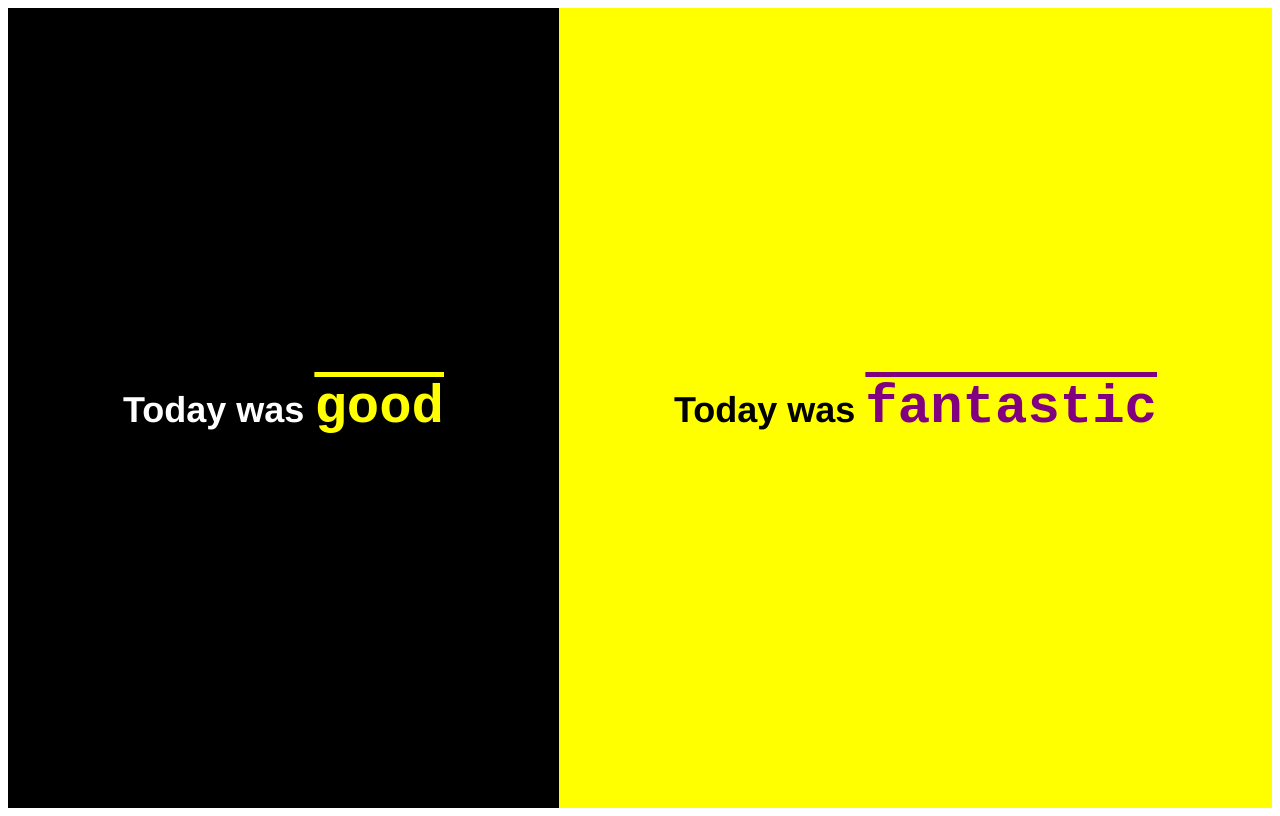
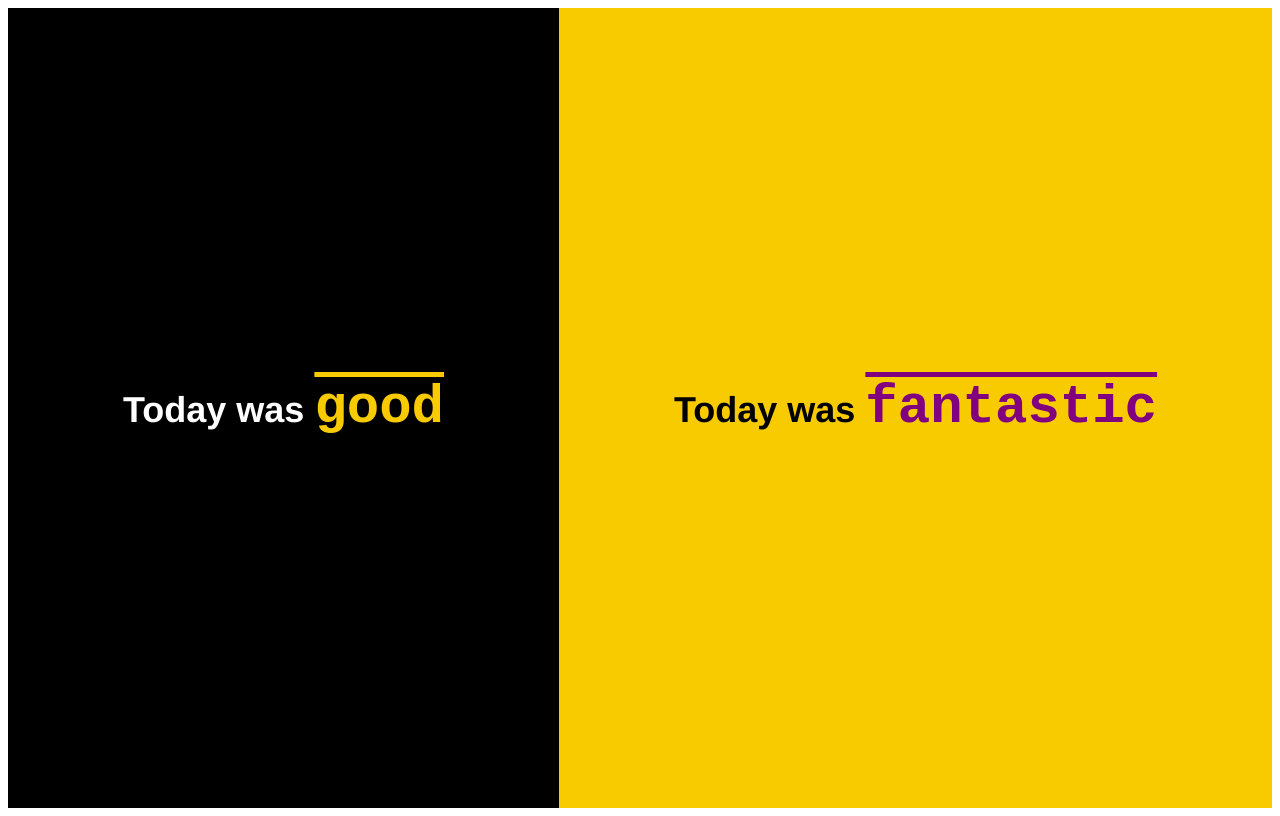
Before and after one commit to maghfoor-a/personal-website, a React (Create React App) app: page / in a window 1280 px wide. Built offline with nearby package versions, Linux system fonts and the light colour scheme.

Commit message:
changed background yellow

```diff
--- a/src/components/AppHeader.css
+++ b/src/components/AppHeader.css
@@ -25,7 +25,7 @@
 }
 
 #right-side {
-    background-color: yellow;
+    background-color: rgb(248, 202, 0);
 
 }
 
@@ -34,7 +34,7 @@
 }
 
 #left-side .fancy {
-    color: yellow;
+    color: rgb(248, 202, 0);
 }
 
 #right-side .title {
```
